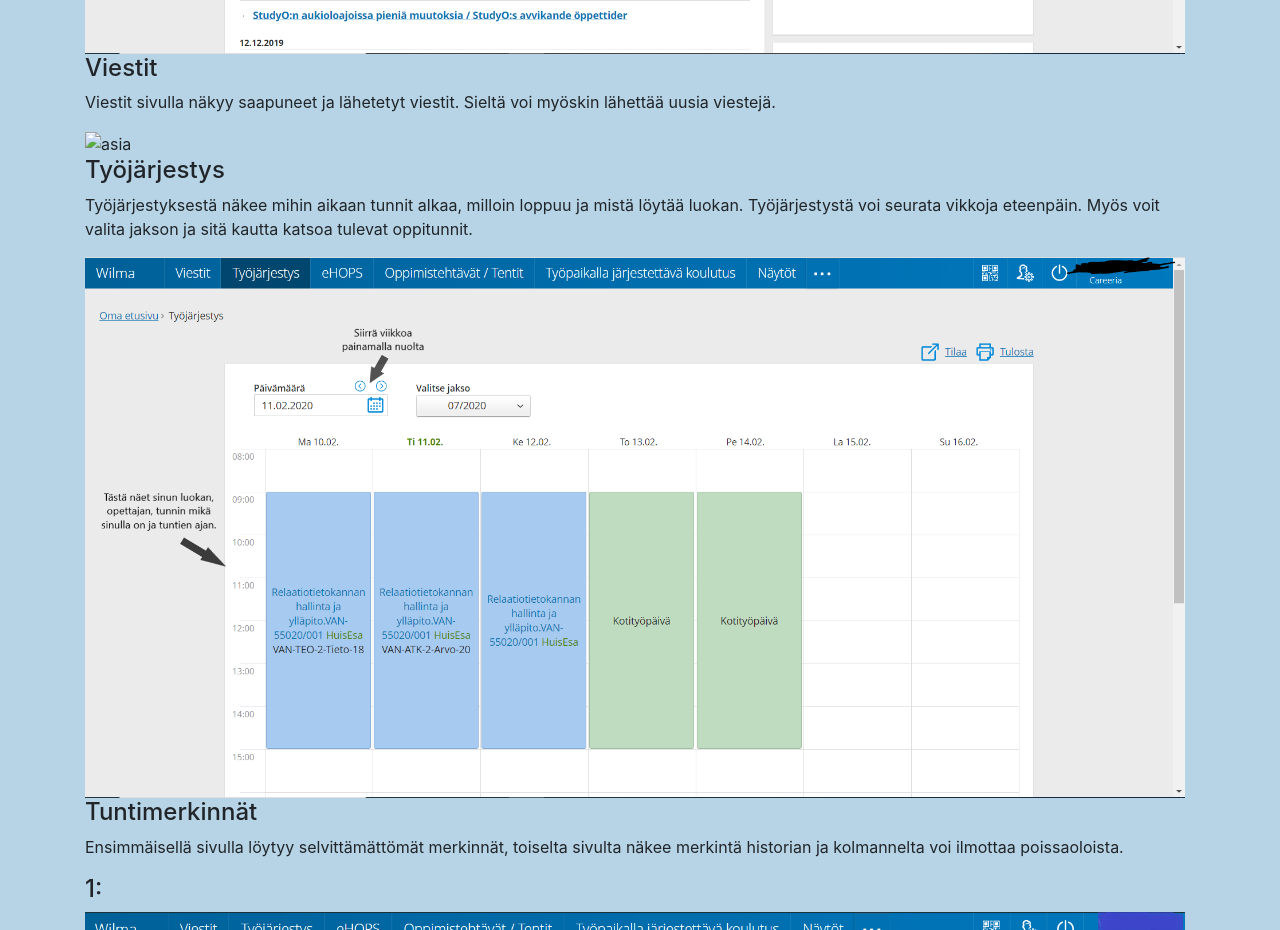
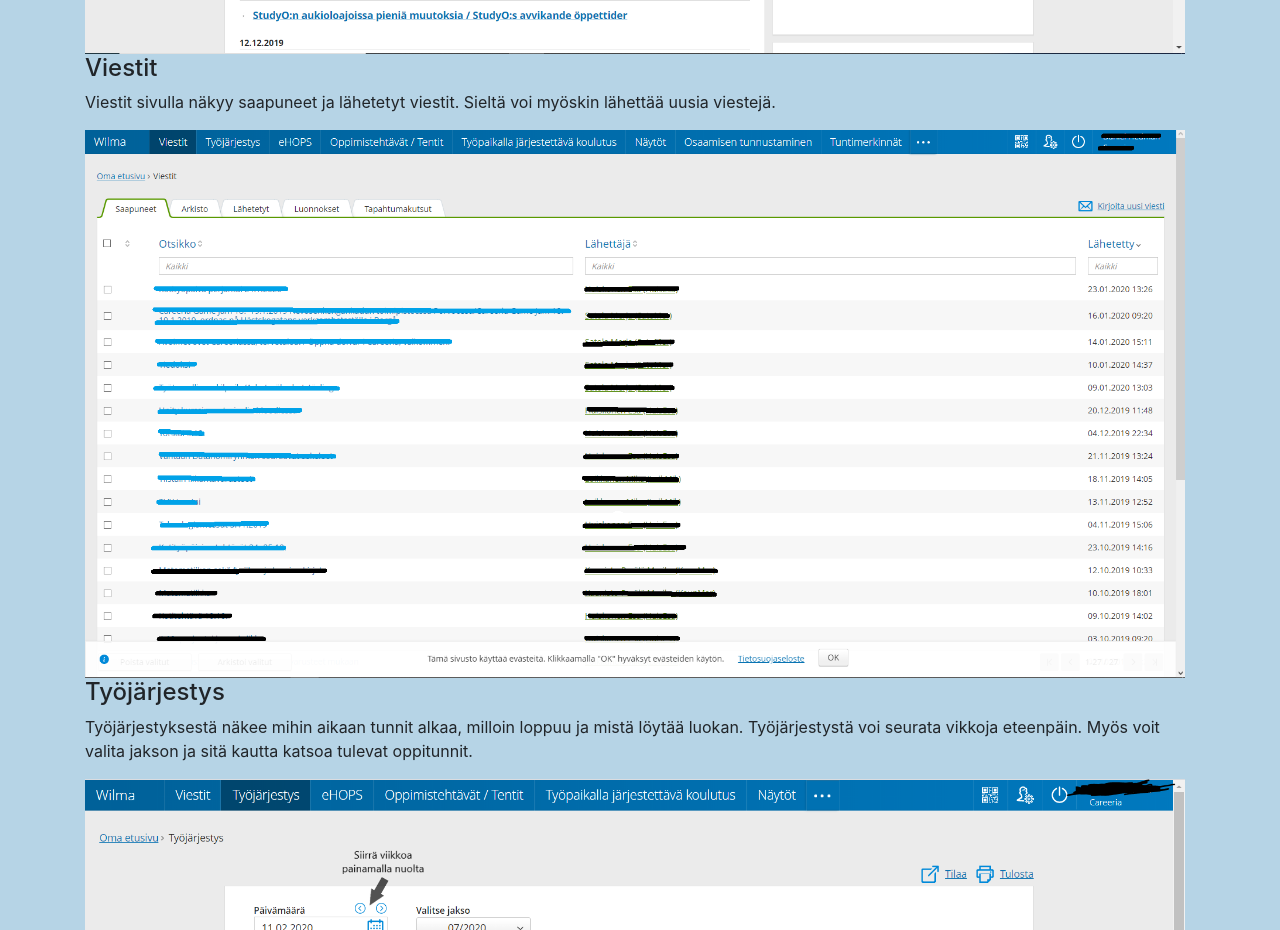
Before and after one commit to vandat19/vandat19.github.io, a plain HTML site: page Wilma.html in a window 1280 px wide. Shown: the part 1140-2070 px from the top of the page. Drawn offline with Linux system fonts and the light colour scheme.

Commit message:
Update Wilma.html

```diff
--- a/Wilma.html
+++ b/Wilma.html
@@ -54,7 +54,7 @@
             <br>
                 <h4>Viestit</h4>
                 <p>Viestit sivulla näkyy saapuneet ja lähetetyt viestit. Sieltä voi myöskin lähettää uusia viestejä.</p>
-                <img src="images/images/asia.png" alt="asia" style="width:1100px;height:1000;">
+                <img src="images/asia.png" alt="asia" style="width:1100px;height:1000;">
 
             <br>
                 <h4>Työjärjestys</h4>
```
